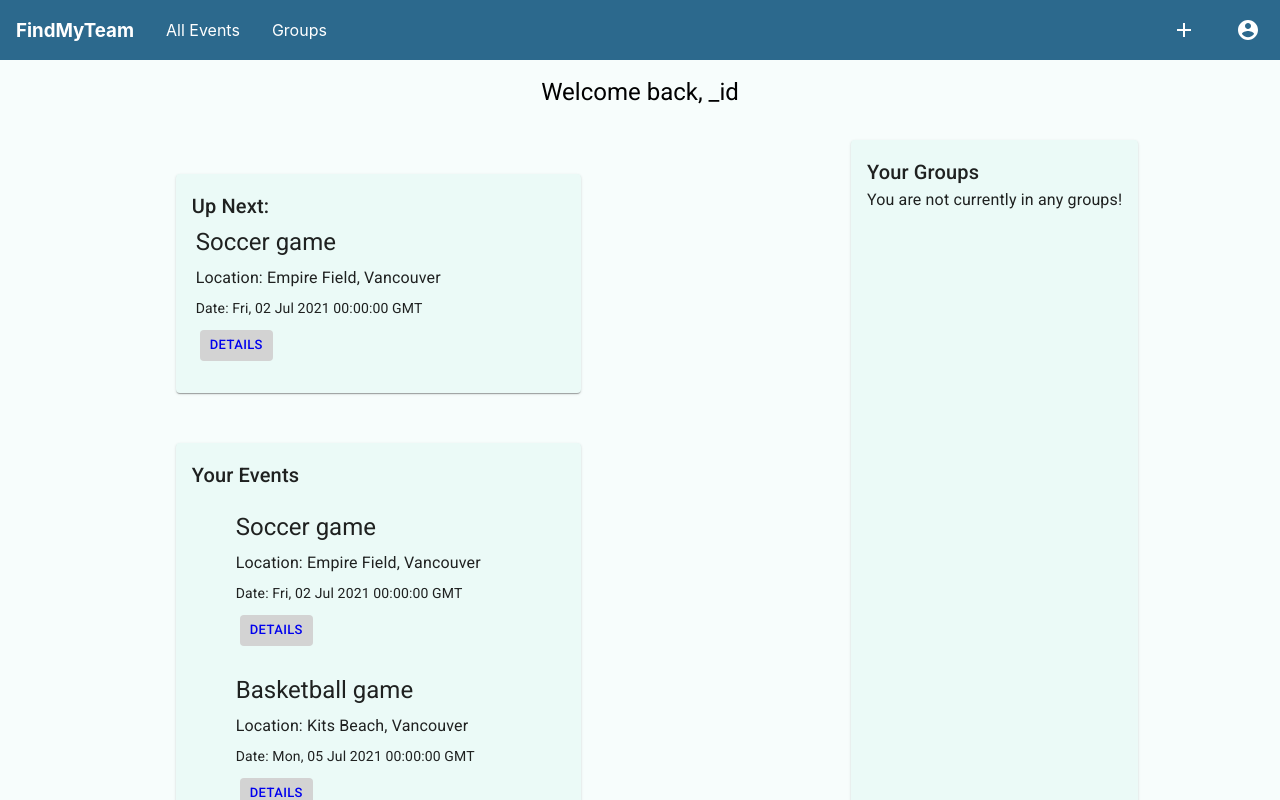
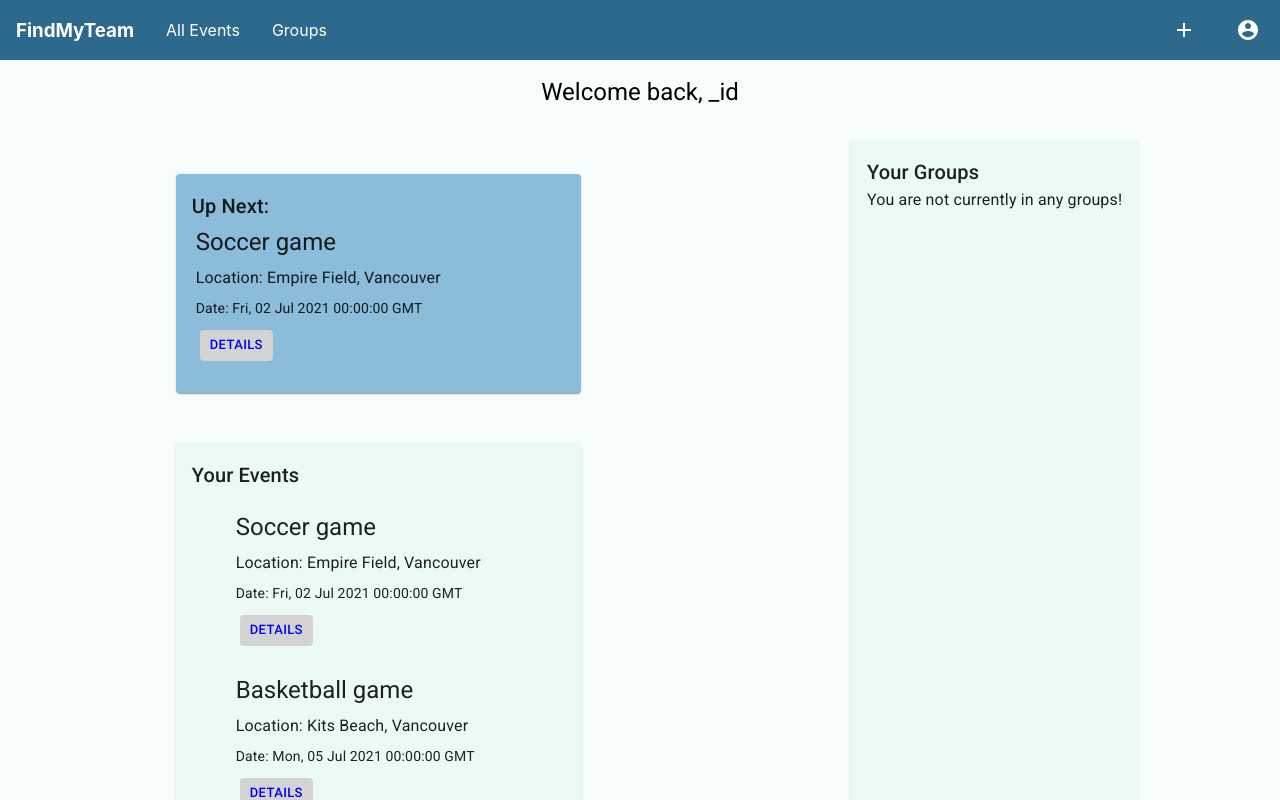
Before and after one commit to philjng/find-my-team, a React (Create React App) app: page /login in a window 1280 px wide. Both pictures are taken after a click on the button "LOGIN". Shown: the top 800 px of the page. Built offline with nearby package versions, Linux system fonts and the light colour scheme.

Commit message:
small color addition

```diff
--- a/src/components/Events/UserEvents.js
+++ b/src/components/Events/UserEvents.js
@@ -1,30 +1,31 @@
 import {Box, Card, CardContent, Container, List, ListItem, Typography} from "@material-ui/core";
-import {makeStyles} from "@material-ui/core/styles";
+import {styled} from "@material-ui/styles";
 import {connect} from "react-redux";
 import Event from "./Event";
 
-const useStyles = makeStyles(()=> ({
-    card: {
-        margin: "50px",
-        backgroundColor: "#ebfaf7",
-    }
-}))
+const NextEvent = styled(Card)({
+    margin: `50px`,
+    backgroundColor: `#8bbdda`
+})
+
+const EventsList = styled(Card)({
+    margin: `50px`,
+    backgroundColor: `#ebfaf7`
+})
 
 const UserEvents = (props) => {
-    const classes = useStyles()
-
     // can potentially just take in EventsContainer to use after refactor
     return (
         <Box>
-            <Card className={classes.card}>
+            <NextEvent>
                 <CardContent>
                     <Typography variant="h6">Up Next:</Typography>
                     <Box>
                         <Event info={props.events[0]}></Event>
                     </Box>
                 </CardContent>
-            </Card>
-            <Card className={classes.card}>
+            </NextEvent>
+            <EventsList>
                 <CardContent>
                     <Typography variant="h6">Your Events</Typography>
                     <List>
@@ -37,7 +38,7 @@ const UserEvents = (props) => {
                         )}
                     </List>
                 </CardContent>
-            </Card>
+            </EventsList>
         </Box>
     )
 }
--- a/src/index.css
+++ b/src/index.css
@@ -3,6 +3,7 @@
 #f7fdfc - background, (lightest)
 #ebfaf7 - components sitting on background can use this
 #d6f5ef - slightly darker / bluer than above
+#8bbdda - used for homepage: Up Next
 #2c698d - middle color, currently used for nav
 */
 
```
